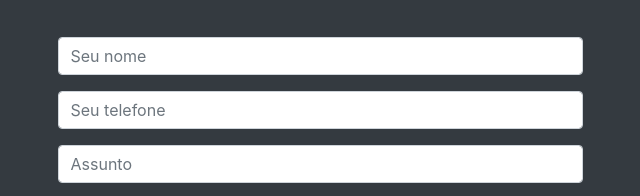
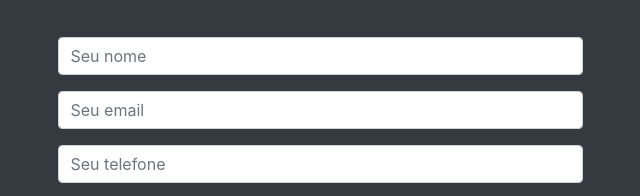
Before and after one commit to querneu/dropci, a plain HTML site: page index.html in a window 1280 px wide. Shown: the part 1676-1872 px from the top of the page, 320-960 px from the left. Drawn offline with nearby package versions, Linux system fonts and the light colour scheme.

Commit message:
agora vai

```diff
--- a/index.html
+++ b/index.html
@@ -119,11 +119,11 @@
                                         <div class="validation"></div>
                                     </div>
                                     <div class="form-group">
-                                        <input type="email" class="form-control br-radius-zero" name="telefone" id="telefone" placeholder="Seu telefone" data-rule="tel" data-msg="Please enter a valid phone" />
+                                        <input type="email" class="form-control br-radius-zero" name="email" id="email" placeholder="Seu email" data-rule="email" data-msg="Please enter a valid email" />
                                         <div class="validation"></div>
                                     </div>
                                     <div class="form-group">
-                                        <input type="text" class="form-control br-radius-zero" name="subject" id="subject" placeholder="Assunto" data-rule="minlen:4" data-msg="Please enter at least 8 chars of subject" />
+                                        <input type="text" class="form-control br-radius-zero" name="telefone" id="telefone" placeholder="Seu telefone" data-rule="minlen:8" data-msg="Please enter a a valid phone number" />
                                         <div class="validation"></div>
                                     </div>
                                     <div class="form-group">
```
